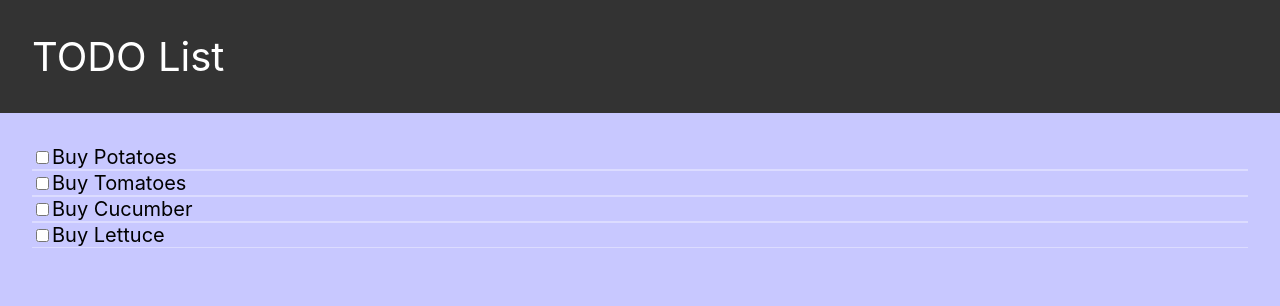
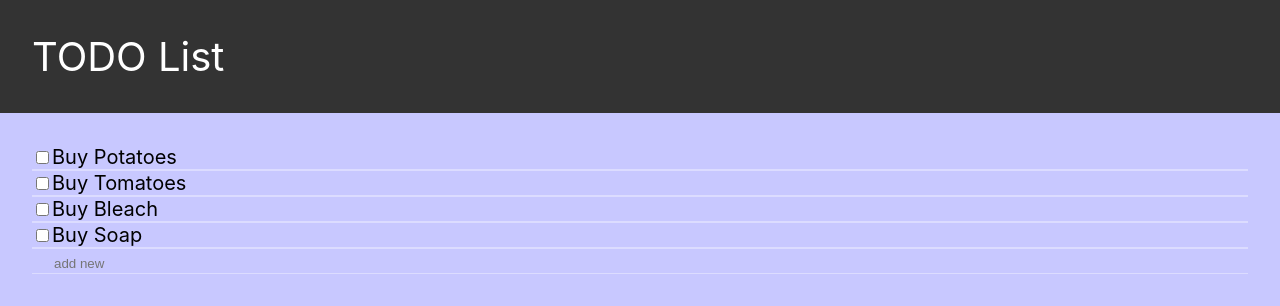
Before and after one commit to albertdiones/nb_todos, a React (Create React App) app in the folder frontend/: page / in a window 1280 px wide. Shown: the top 306 px of the page. Built offline with nearby package versions, Linux system fonts and the light colour scheme.

Commit message:
ListItem component and input text for adding new

```diff
--- a/frontend/src/App.css
+++ b/frontend/src/App.css
@@ -26,3 +26,12 @@ main ol li {
   border-left-style: none;
   border-right-style: none;
 }
+
+.spacer {
+  visibility: hidden;
+}
+
+main ol li input[type="text"] {
+  background-color:transparent;
+  border:none;
+}
--- a/frontend/src/App.js
+++ b/frontend/src/App.js
@@ -2,15 +2,21 @@ import logo from './logo.svg';
 import './App.css';
 import {Component} from "react";
 
-class ItemList extends Component {
-  render() {
-    return <ol>
-      <li><input type={"checkbox"}/>Buy Potatoes</li>
-      <li><input type={"checkbox"}/>Buy Tomatoes</li>
-      <li><input type={"checkbox"}/>Buy Cucumber</li>
-      <li><input type={"checkbox"}/>Buy Lettuce</li>
-    </ol>;
-  }
+function ListItem({title}) {
+  return (<li><input type={"checkbox"}/>{title}</li>);
+}
+
+function ItemList(props){
+  return (<ol>
+      <ListItem title={"Buy Potatoes"}/>
+      <ListItem title={"Buy Tomatoes"}/>
+      <ListItem title={"Buy Bleach"}/>
+      <ListItem title={"Buy Soap"}/>
+      <li>
+          <input type={"checkbox"} className={"spacer"} />
+          <input type={"text"} placeholder={"add new"}/>
+      </li>
+    </ol>);
 }
 
 function App() {
```
